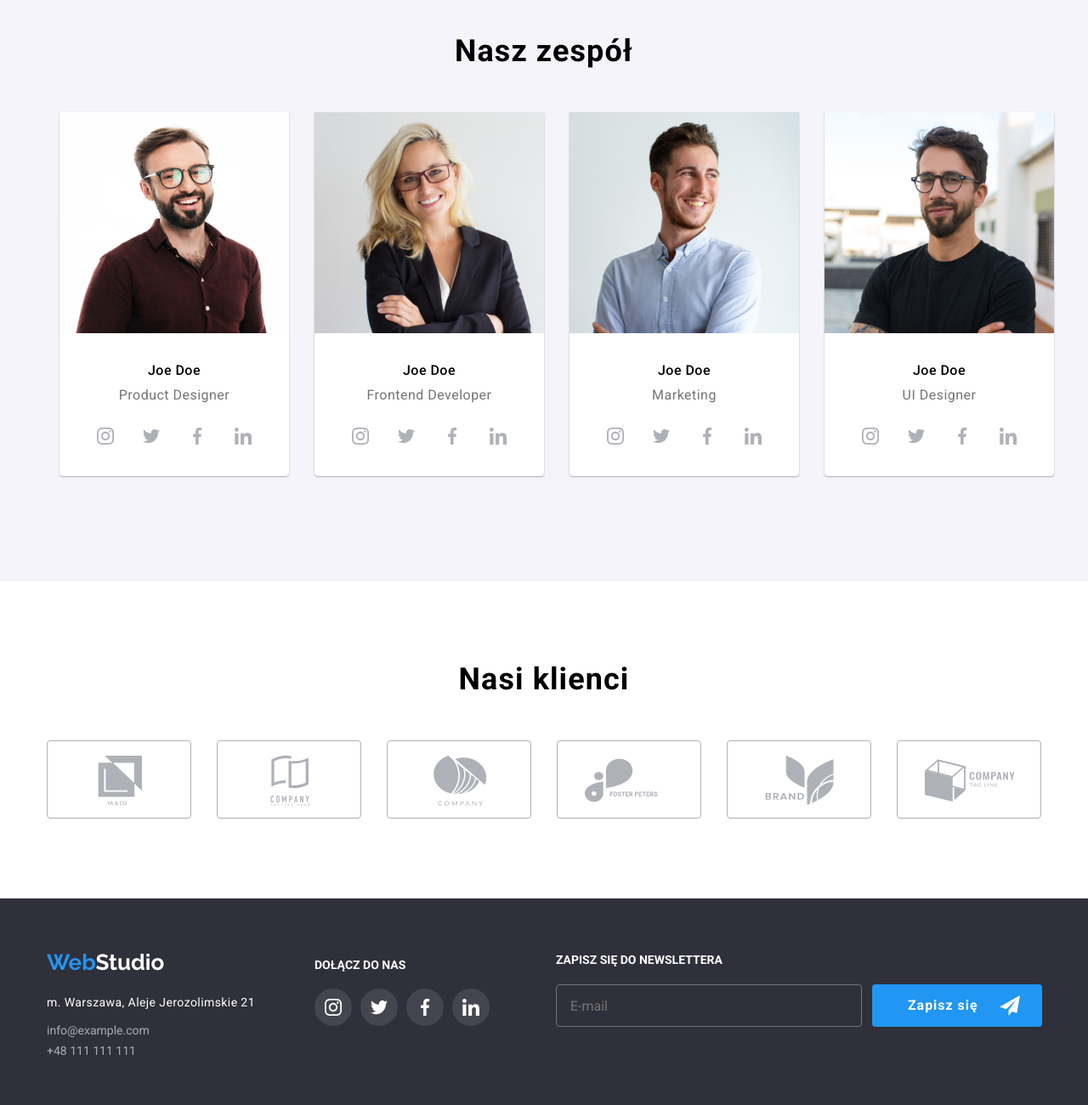
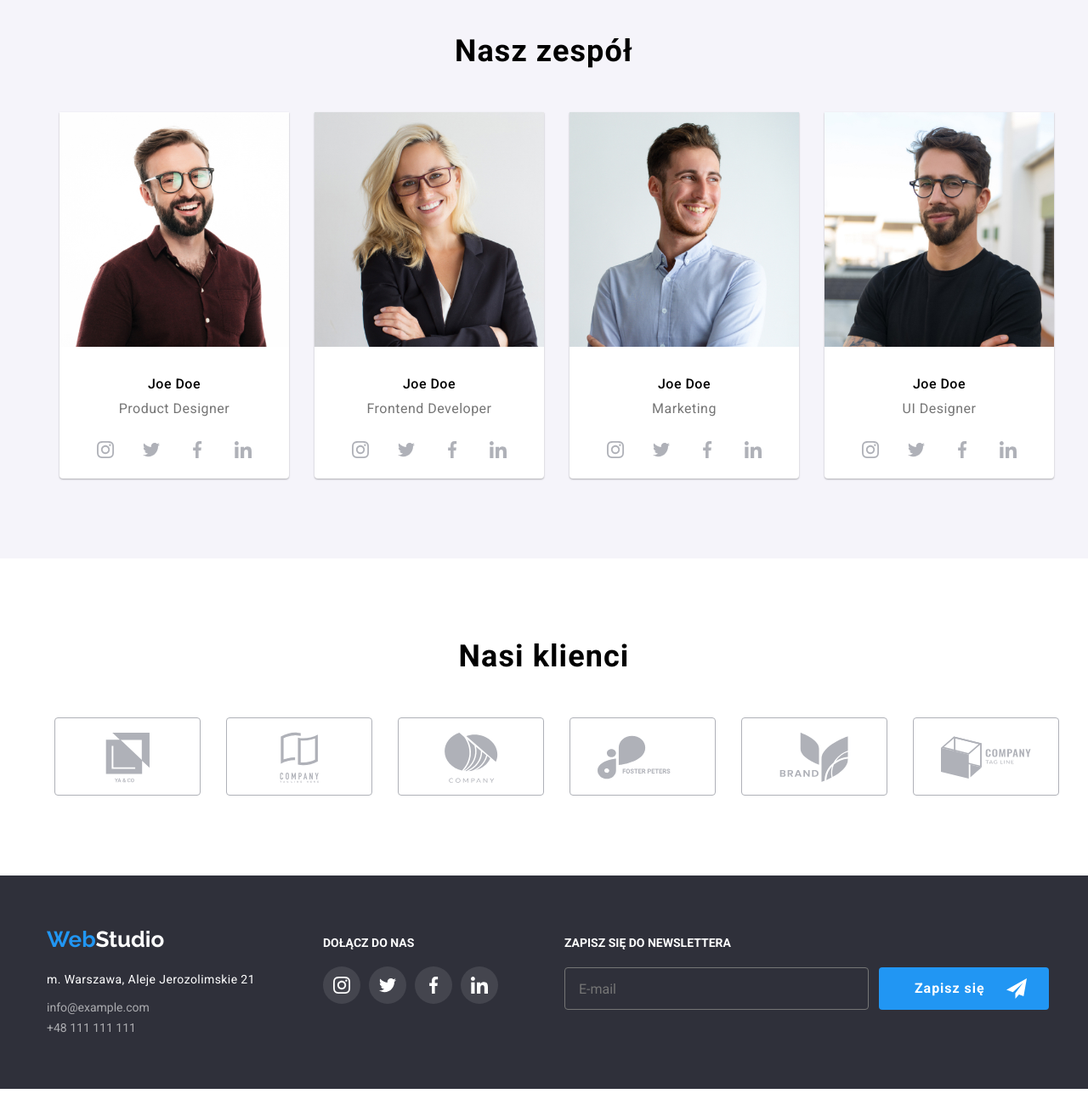
Before and after one commit to joa-kl/goit-markup-hw-08, a plain HTML site: page index.html in a window 1280 px wide. Shown: the part 1800-3100 px from the top of the page at 85% size. Drawn offline with Linux system fonts and the light colour scheme.

Commit message:
rwd adjustment

```diff
--- a/index.html
+++ b/index.html
@@ -151,9 +151,8 @@
                 <li>
                     <div class="section__menu--team-card">
 
-                        <img class="team-member" src="./images/product designer_sm_1x.jpg" alt="Product Designer" width="270" height="260"/>
-
-                        <div class="menu__team-card--tile">
+                    <img class="team-member" src="./images/product designer_sm_1x.jpg" alt="Product Designer"/>
+                     <div class="menu__team-card--tile">
                             <b class="menu__team-card--name">Joe Doe</b>
                             <p class="menu__team-card--title">Product Designer</p>
                             <div class="menu__team-card--icon-sm-box">
@@ -183,14 +182,9 @@
 
                     </div>
                 </li>
-                </picture>
                 <li>
-
-                        <source media="(min-width: 1200px)" srcset="" type="image/jpg" />
-                        <source media="(min-width: 768px)" srcset="" type="image/jpg" />
-                        <source media="(max-width: 767px)" srcset="" type="image/jpg" />
                     <div class="section__menu--team-card ">
-                        <img src="./images/Frontend.jpg" alt="Frontend Developer" width="270" height="260" />
+                        <img src="./images/frontend_sm_1x.jpg" alt="Frontend Developer" class="team-member" />
                         <div class="menu__team-card--tile">
                             <strong class="menu__team-card--name">Joe Doe</strong>
                             <p class="menu__team-card--title">Frontend Developer
@@ -221,12 +215,8 @@
                         </div>
                 </li>
                 <li>
-                    <picture>
-                        <source media="(min-width: 1200px)" srcset="" type="image/jpg" />
-                        <source media="(min-width: 768px)" srcset="" type="image/jpg" />
-                        <source media="(max-width: 767px)" srcset="" type="image/jpg" />
                     <div class="section__menu--team-card ">
-                        <img src="./images/Marketing.jpg" alt="Marketing" width="270" height="260" />
+                        <img src="./images/marketing_sm_1x.jpg" alt="Marketing" class="team-member"/>
                         <div class="menu__team-card--tile">
                             <strong class="menu__team-card--name">Joe Doe</strong>
                             <p class="menu__team-card--title">Marketing</p>
@@ -255,12 +245,8 @@
                         </div>
                     </div>
                 <li>
-                    <picture>
-                        <source media="(min-width: 1200px)" srcset="" type="image/jpg" />
-                        <source media="(min-width: 768px)" srcset="" type="image/jpg" />
-                        <source media="(max-width: 767px)" srcset="" type="image/jpg" />
                     <div class="section__menu--team-card ">
-                    <img src="./images/UI Designer.jpg" alt="UI Designer" width="270" height="260"/>
+                    <img src="./images/UIdesigner_sm_1x.jpg" alt="UI Designer" class="team-member"/>
                         <div class="menu__team-card--tile">
                             <strong class="menu__team-card--name">Joe Doe</strong>
                             <p class="menu__team-card--title">UI Designer</p>
@@ -357,7 +343,7 @@
                 </ul>
                 </div>
             </div>
-            <div>
+            <div class="footer__social">
                 <h3>DOŁĄCZ DO NAS</h3>
               <div class="footersection__sm">
                 <div class="footersection__sm--icon">
--- a/sass/components/_clients.scss
+++ b/sass/components/_clients.scss
@@ -16,6 +16,7 @@
        @media screen and (min-width: 1200px) {
             display: flex;
             flex-wrap: nowrap;
+            width: 1200px;
        }
     }
 
@@ -24,11 +25,19 @@
     justify-content: center;
     border: 1px solid #AFB1B8;
     border-radius: 4px;
-    width: 170px;
+    flex-basis: 210px;
     height: 92px;
-    padding: 16px 32px;
+    padding: 16px 45px;
     color: #afb1b8;
 
+    @media screen and (min-width: 768px) {
+        flex-basis: 226px
+    }
+
+    @media screen and (min-width: 1200px) {
+        flex-basis: 170px;
+        padding: 16px 32px;
+    }
     &:hover {
         fill: var(--brand-color);
         cursor: pointer;
--- a/sass/components/_footer.scss
+++ b/sass/components/_footer.scss
@@ -1,20 +1,58 @@
 .footersection {
     background-color: var(--gray);
     /* width: 1600px; */
-    height: 252px;
-    padding-top: 60px;
+    padding: 60px 0;
 
     &__container {
-        width: 1200px;
         box-sizing: border-box;
         margin: 0 auto;
         align-items: center;
         padding: 0px 15px;
-        display: flex;
+
+
+
+        @media screen and (min-width: 480px) {
+            width: 480px;
+            text-align: center;
+        }
+
+        @media screen and (min-width: 768px) {
+            width: 768px;
+            display: flex;
+            flex-wrap: wrap;
+            align-items: baseline;
+            text-align: center;
+        }
+
+        @media screen and (min-width: 1200px) {
+            width: 1200px;
+            flex-wrap: wrap;
+            align-items: baseline;
+            display: flex;
+
+        }
+    }
+
+    &__social {
+        margin-right: auto;
+        margin-bottom: 60px;
     }
 
     &__contact {
-        margin-right: 70px;
+        margin-bottom: 60px;
+        text-align: center;
+
+        @media screen and (min-width: 768px){
+            margin-right: 165px;
+            margin-left: 76px;
+        }
+
+        @media screen and (min-width: 1200px) {
+        margin-right: 80px;
+        margin-bottom: 0px;
+        margin-left: 0;
+        text-align: left;
+        }
     }
 
     &__logo {
@@ -56,7 +94,12 @@
     }
 
     &__newsletter {
-        display: flex;
+        display: block;
+        margin: 0 auto;
+
+        @media screen and (min-width: 1200px) {
+            display: flex;
+        }
     }
 
     &_contactdetails {
@@ -78,6 +121,11 @@
         width: 206px;
         height: 56px;
         margin: 0 auto;
+        margin-bottom: 60px;
+
+        @media screen and (min-width: 1200px) {
+            margin-bottom: 0;
+        }
 
         &--icon {
             width: 44px;
@@ -104,10 +152,18 @@
 
     &__form {
         display: block;
-        width: 570px;
-        height: 86px;
-        margin-top: -40px;
-        margin-left: 78px;
+        // width: 570px;
+        // height: 86px;
+        margin: 0 auto;
+        text-align: center;
+
+        @media screen and (min-width: 1200px) {
+            text-align: left;
+            margin-left: 78px;
+            margin-right: 0;
+
+        }
+
 
         &--label {
             color: white;
@@ -117,7 +173,8 @@
         }
 
         &--input {
-            width: calc(100% - 210px);
+            // width: calc(100% - 210px);
+            width: 100%;
             border-radius: 4px;
             background-color: transparent;
             border: 1px solid var(--light-gray);
@@ -127,6 +184,10 @@
             margin-right: 12px;
             color: var(--light-gray);
             outline: 0;
+
+            @media screen and (min-width:1200px) {
+                width: 358px;
+            }
         }
 
         &--button {
@@ -163,6 +224,11 @@ h3 {
     font-weight: 700;
     font-size: 14px;
     color: #FFFFFF;
+    text-align: center;
+
+    @media screen and (min-width: 1200px) {
+        text-align: left;
+    }
 }
 
 .footer-sm {
--- a/sass/components/_team.scss
+++ b/sass/components/_team.scss
@@ -1,12 +1,19 @@
 .section__menu--team-card {
-    width: 270px;
-    height: 428px;
     background-color: #FFFFFF;
     box-shadow: 0px 1px 2px rgba(0, 0, 0, 0.3);
     border-radius: 0 0 4px 4px;
     text-align: center;
     margin: 0 auto;
     margin-bottom: 30px;
+
+    @media screen and (min-width: 768px){
+        width: 354px;
+        margin-bottom: 0;
+    }
+
+    @media screen and (min-width: 1200px){
+        width: 270px;
+    }
 }
 
 .section__menu--team {
@@ -21,8 +28,9 @@
         @media screen and (min-width: 768px) {
             display: flex;
             gap: 30px;
-            width: 768px;
             justify-content: center;
+            width: 100%;
+
         }
 
 
@@ -94,33 +102,38 @@
 }
 
 .team-member {
-    @media screen and (max-width: 767px) {
+    // display: block;
+    max-width: 100%;
+    height: auto;
+}
+//     @media screen and (max-width: 767px) {
 
-        @media (min-device-pixel-ratio: 2),
-        (min-resolution: 192dpi),
-        (min-resolution: 2dppx) {
-            background-image: url('../../images/product\ designer_sm_2x.jpg');
-        }
-    }
+//         @media (min-device-pixel-ratio: 2),
+//         (min-resolution: 192dpi),
+//         (min-resolution: 2dppx) {
+//             background-image: url('../../images/product\ designer_sm_2x.jpg');
 
-    @media screen and (min-width: 768px) {
-        background-image: url('../../images/product\ designer_md_1x.jpg');
+//         }
+//     }
 
-        @media (min-device-pixel-ratio: 2),
-        (min-resolution: 192dpi),
-        (min-resolution: 2dppx) {
-            background-image: url('../../images/product\ designer_md_2x.jpg');
-        }
+//     @media screen and (min-width: 768px) {
+//         background-image: url('../../images/product\ designer_md_1x.jpg');
+
+//         @media (min-device-pixel-ratio: 2),
+//         (min-resolution: 192dpi),
+//         (min-resolution: 2dppx) {
+//             background-image: url('../../images/product\ designer_md_2x.jpg');
+//         }
 
 
-        @media screen and (min-width:1200px) {
-            background-image: url('../../images/product\ designer_lg_1x.jpg');
+//         @media screen and (min-width:1200px) {
+//             background-image: url('../../images/product\ designer_lg_1x.jpg');
 
-            @media (min-device-pixel-ratio: 2),
-            (min-resolution: 192dpi),
-            (min-resolution: 2dppx) {
-                background-image: url('../../images/product\ designer_lg_2x.jpg');
-            }
-        }
-    }
-}
+//             @media (min-device-pixel-ratio: 2),
+//             (min-resolution: 192dpi),
+//             (min-resolution: 2dppx) {
+//                 background-image: url('../../images/product\ designer_lg_2x.jpg');
+//             }
+//         }
+//     }
+// }
```
Also changed, not shown: css/main.min.css, images/UIdesigner_sm_1x.jpg (added), images/frontend_sm_1x.jpg (added), images/marketing_sm_1x.jpg (added), 1 other file.
